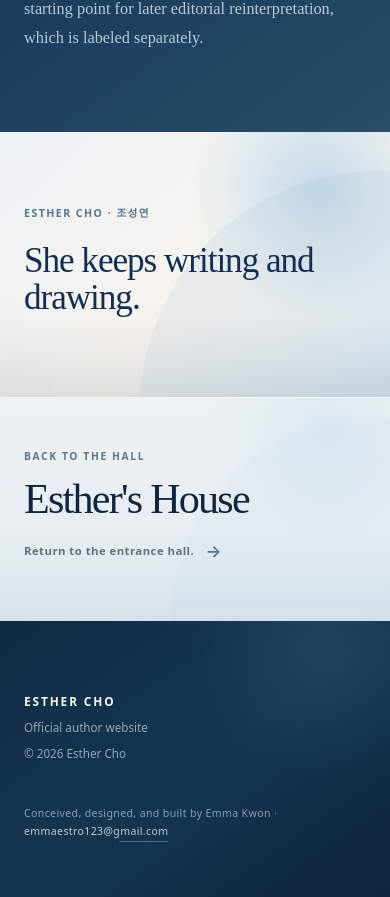
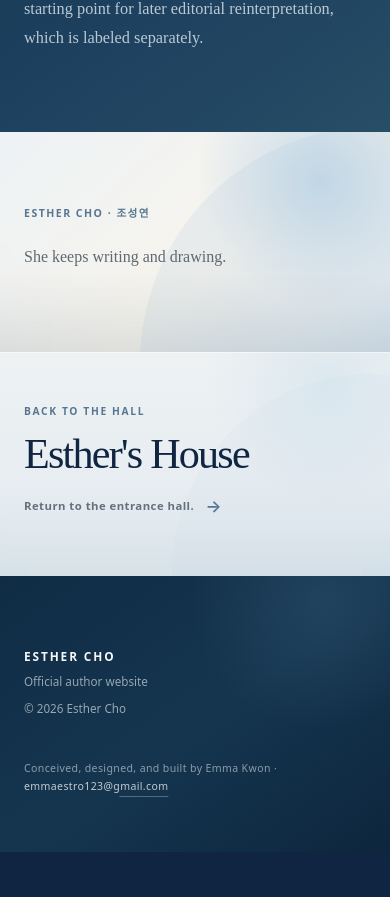
Before and after one commit to k-mama/esthercho, a Next.js app: page /about in a window 390 px wide. Shown: the part 4319-5216 px from the top of the page. After the commit the page ends 5171 px from the top, so only its background shows below. Built offline with nearby package versions, Linux system fonts and the light colour scheme.

Commit message:
refactor: retire legacy full-bleed room overrides

```diff
--- a/src/app/about/about.css
+++ b/src/app/about/about.css
@@ -239,23 +239,22 @@
   display: grid;
   justify-items: start;
   gap: 1.4rem;
-  padding-top: clamp(7rem, 12vw, 11rem);
-  padding-bottom: clamp(7rem, 12vw, 11rem);
   background: var(--esther-mist);
 }
 
+/* A quiet author colophon, not a quote-card ending. */
 .esther-closing > p:last-child {
-  max-width: 23ch;
+  max-width: 46rem;
   margin: 0;
-  color: var(--esther-navy);
+  color: #5f6971;
   font-family: var(--font-editorial);
-  font-size: clamp(2.2rem, 4.6vw, 4.9rem);
-  line-height: 1.05;
-  letter-spacing: -0.03em;
+  font-size: clamp(1rem, 1.35vw, 1.12rem);
+  line-height: 1.8;
+  letter-spacing: 0;
 }
 
 .esther-page-ko .esther-closing > p:last-child {
-  line-height: 1.35;
+  line-height: 1.9;
 }
 
 @media (min-width: 900px) {
@@ -289,8 +288,7 @@
 
 @media (max-width: 899px) {
   .esther-hero,
-  .esther-section,
-  .esther-closing {
+  .esther-section {
     padding-top: 5.8rem;
     padding-bottom: 5.8rem;
   }
@@ -302,17 +300,6 @@
   .esther-home-copy-only,
   .esther-making-copy-only {
     min-height: auto;
-  }
-
-  .esther-portrait-figure,
-  .esther-service-figure {
-    width: calc(100% + 3rem);
-    margin-left: -1.5rem;
-  }
-
-  .esther-portrait-figure figcaption,
-  .esther-service-figure figcaption {
-    padding-inline: 1.5rem;
   }
 
   .esther-timeline li {
--- a/src/styles/shell-redteam.css
+++ b/src/styles/shell-redteam.css
@@ -126,21 +126,6 @@ body:has(.home-video-hero, .page-cover-shell)
   }
 }
 
-/* The author profile should end as a colophon, not a quote card. */
-.esther-closing {
-  gap: 0.8rem;
-}
-
-.esther-closing > p:last-child,
-.esther-page-ko .esther-closing > p:last-child {
-  max-width: 46rem;
-  color: #5f6971;
-  font-family: var(--font-editorial);
-  font-size: clamp(1rem, 1.35vw, 1.12rem);
-  line-height: 1.8;
-  letter-spacing: 0;
-}
-
 .site-footer {
   margin: 0;
   padding: clamp(3.5rem, 7vw, 6.5rem) 0;
```
Also changed, not shown: src/app/studio/studio.css (+1 -16 lines).
